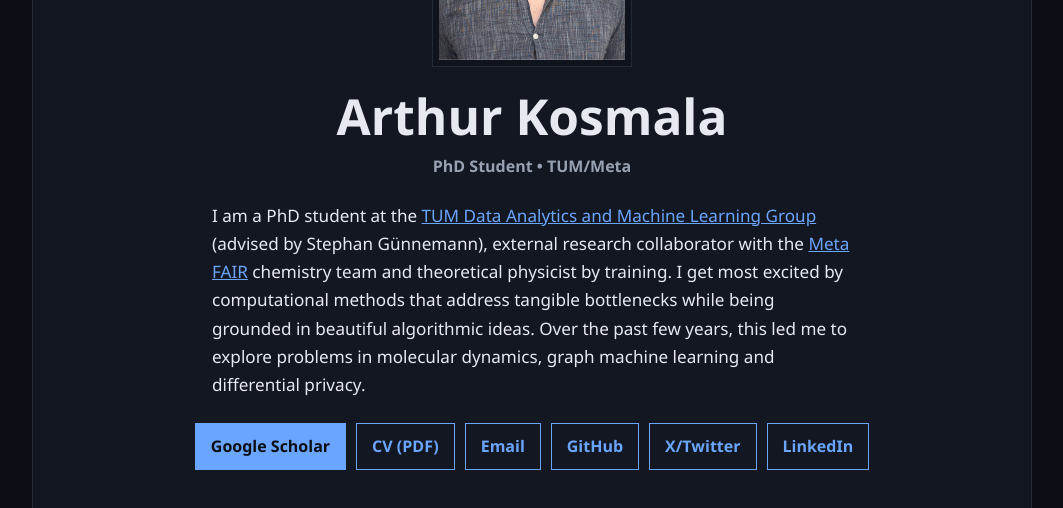
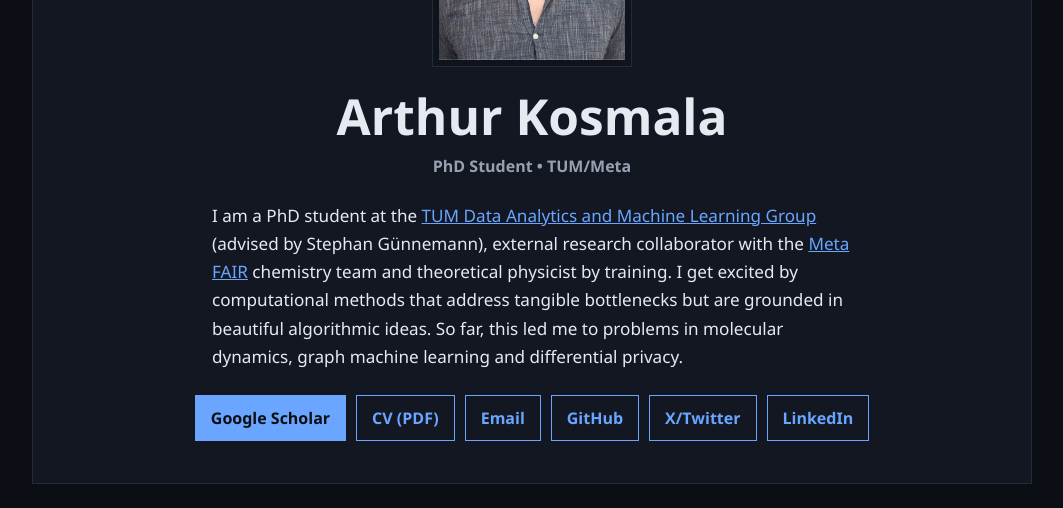
Before and after one commit to arthurkosmala/arthurkosmala.github.io, a Jekyll site: the page built from index.md, in a window 1280 px wide and 900 px high, scrolled down 315 px, cut to the strip 0-508 px from the top of the window. Shown: the whole strip, without its empty margins (108-1171 px from the left). Built offline with Jekyll 4.4.1, drawn with Linux system fonts in a browser that asks for light colours.

Commit message:
Update personal introduction in index.md
Revised text for conciseness.

```diff
--- a/index.md
+++ b/index.md
@@ -13,7 +13,7 @@ title: Home
     <h1>{{ site.author.name }}</h1>
     <p class="subtitle">PhD Student • TUM/Meta</p>
     <p class="lead">
-      I am a PhD student at the <a href="https://www.cs.cit.tum.de/en/daml/home/">TUM Data Analytics and Machine Learning Group</a> (advised by Stephan Günnemann), external research collaborator with the <a href="https://ai.meta.com/research/">Meta FAIR</a> chemistry team and theoretical physicist by training. I get most excited by computational methods that address tangible bottlenecks while being grounded in beautiful algorithmic ideas. Over the past few years, this led me to explore problems in molecular dynamics, graph machine learning and differential privacy.
+      I am a PhD student at the <a href="https://www.cs.cit.tum.de/en/daml/home/">TUM Data Analytics and Machine Learning Group</a> (advised by Stephan Günnemann), external research collaborator with the <a href="https://ai.meta.com/research/">Meta FAIR</a> chemistry team and theoretical physicist by training. I get excited by computational methods that address tangible bottlenecks but are grounded in beautiful algorithmic ideas. So far, this led me to problems in molecular dynamics, graph machine learning and differential privacy.
     </p>
     <div class="cta-row">
       <a class="button" href="{{ site.author.scholar_url }}">Google Scholar</a>
```
